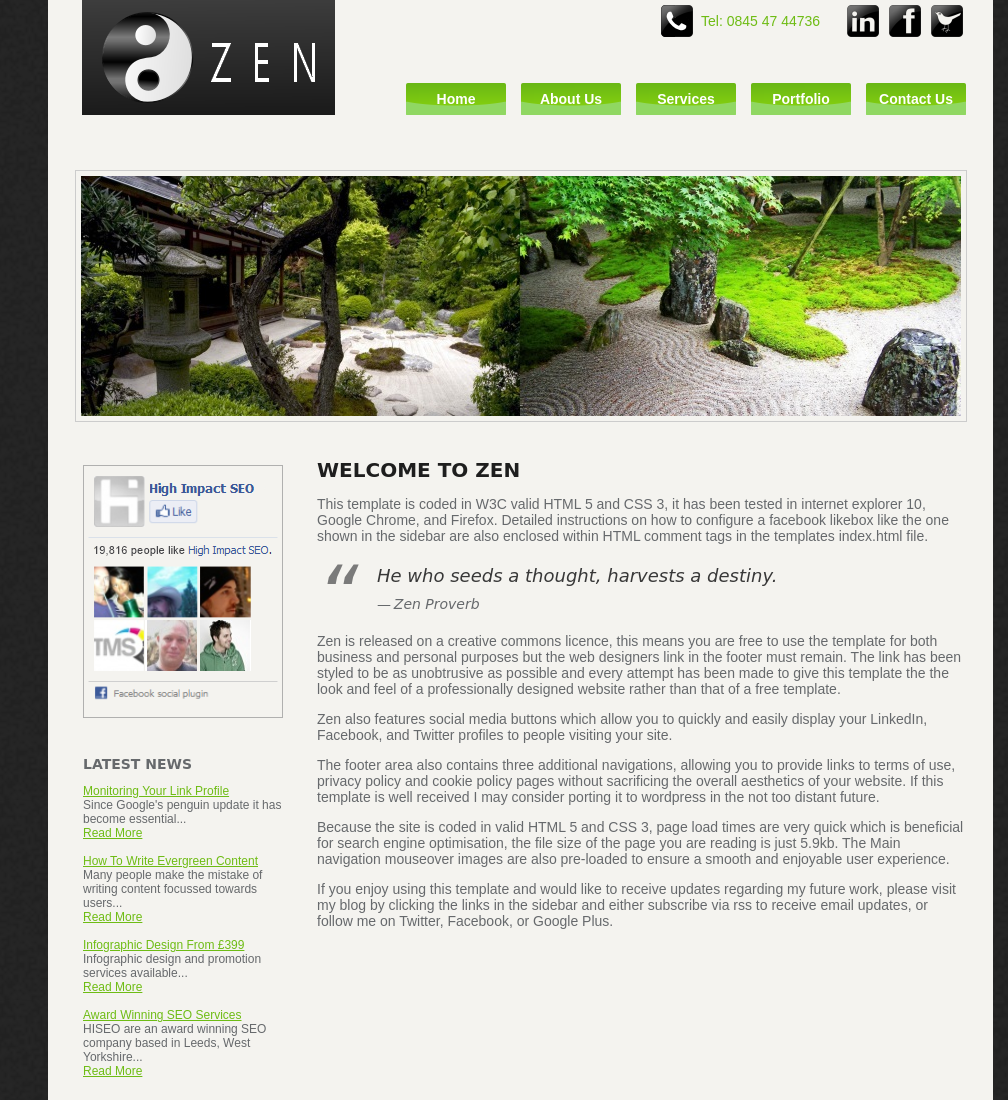
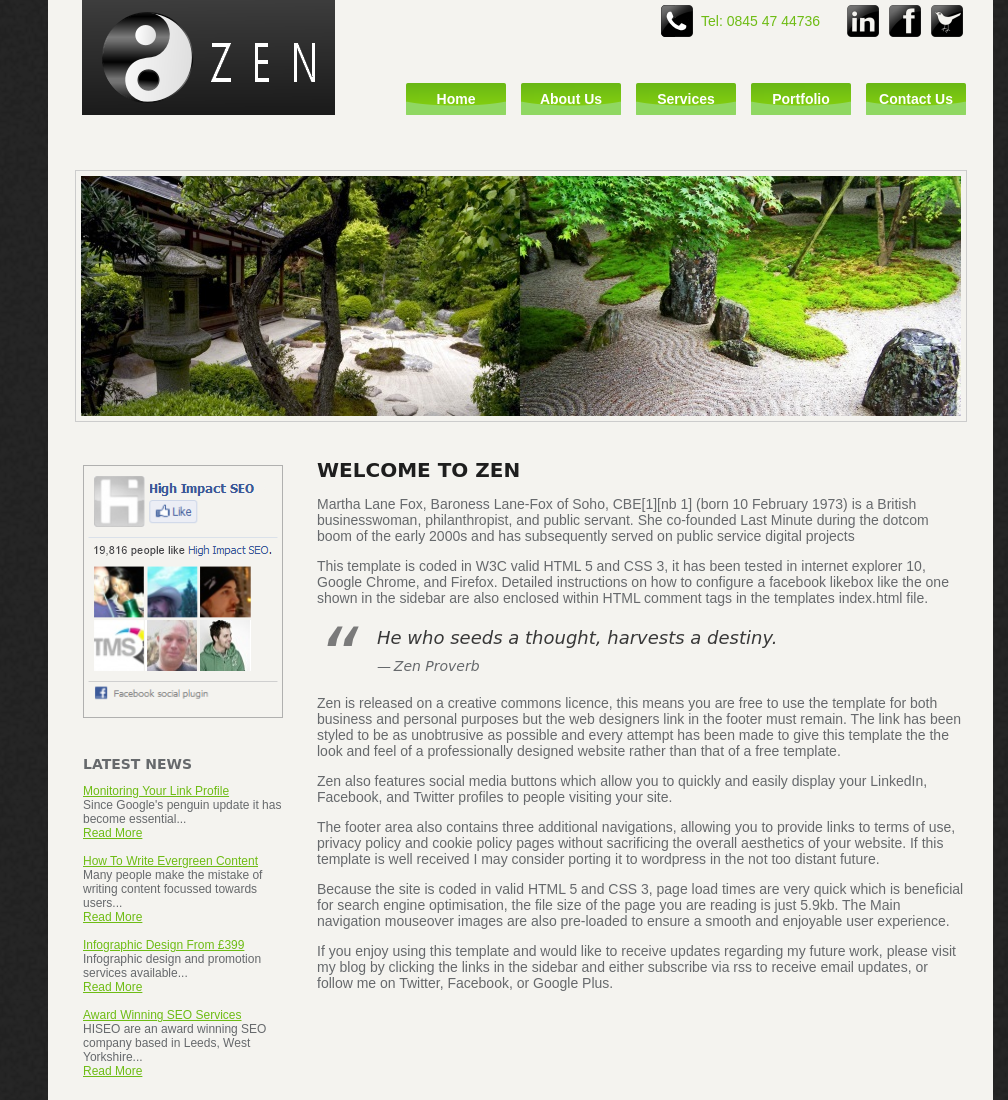
Before and after one commit to mmourelle/hello-world-mmt19, a plain HTML site: page index.html in a window 1280 px wide. Shown: the top 1100 px of the page, without its empty margins (272-1280 px from the left). Drawn offline with Linux system fonts and the light colour scheme; a web font is replaced by a local one.

Commit message:
Añadir párrafo de Martha Lane Fox

```diff
--- a/index.html
+++ b/index.html
@@ -35,6 +35,7 @@
 
 <div class="main">
 <h1>Welcome To ZEN</h1>
+<p>Martha Lane Fox, Baroness Lane-Fox of Soho, CBE[1][nb 1] (born 10 February 1973) is a British businesswoman, philanthropist, and public servant. She co-founded Last Minute during the dotcom boom of the early 2000s and has subsequently served on public service digital projects</p>
 <p>This template is coded in W3C valid HTML 5 and CSS 3, it has been tested in internet explorer 10, Google Chrome, and Firefox. Detailed instructions on how to configure a facebook likebox like the one shown in the sidebar are also enclosed within HTML comment tags in the templates index.html file.</p>
 <blockquote>He who seeds a thought, harvests a destiny.<cite>Zen Proverb</cite></blockquote>
 <p>Zen is released on a creative commons licence, this means you are free to use the template for both business and personal purposes but the web designers link in the footer must remain. The link has been styled to be as unobtrusive as possible and every attempt has been made to give this template the the look and feel of a professionally designed website rather than that of a free template.</p>
```
